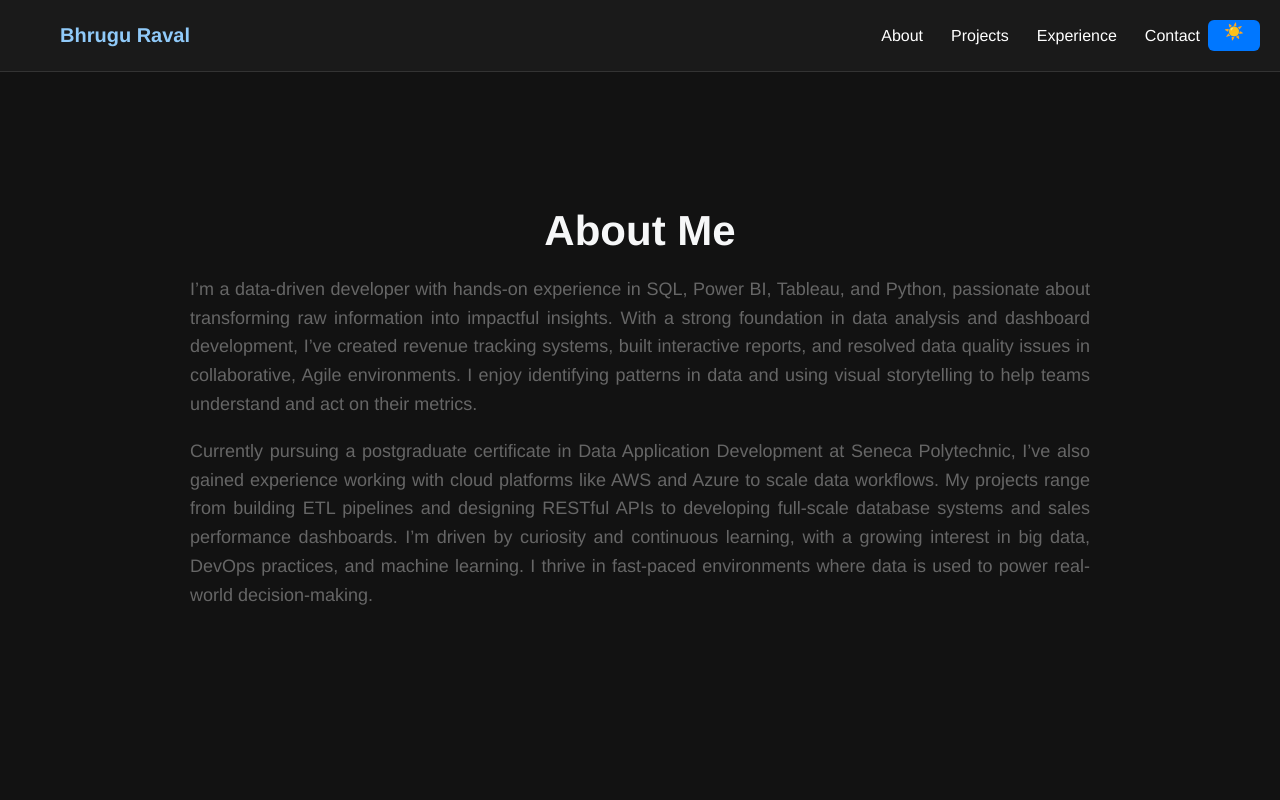
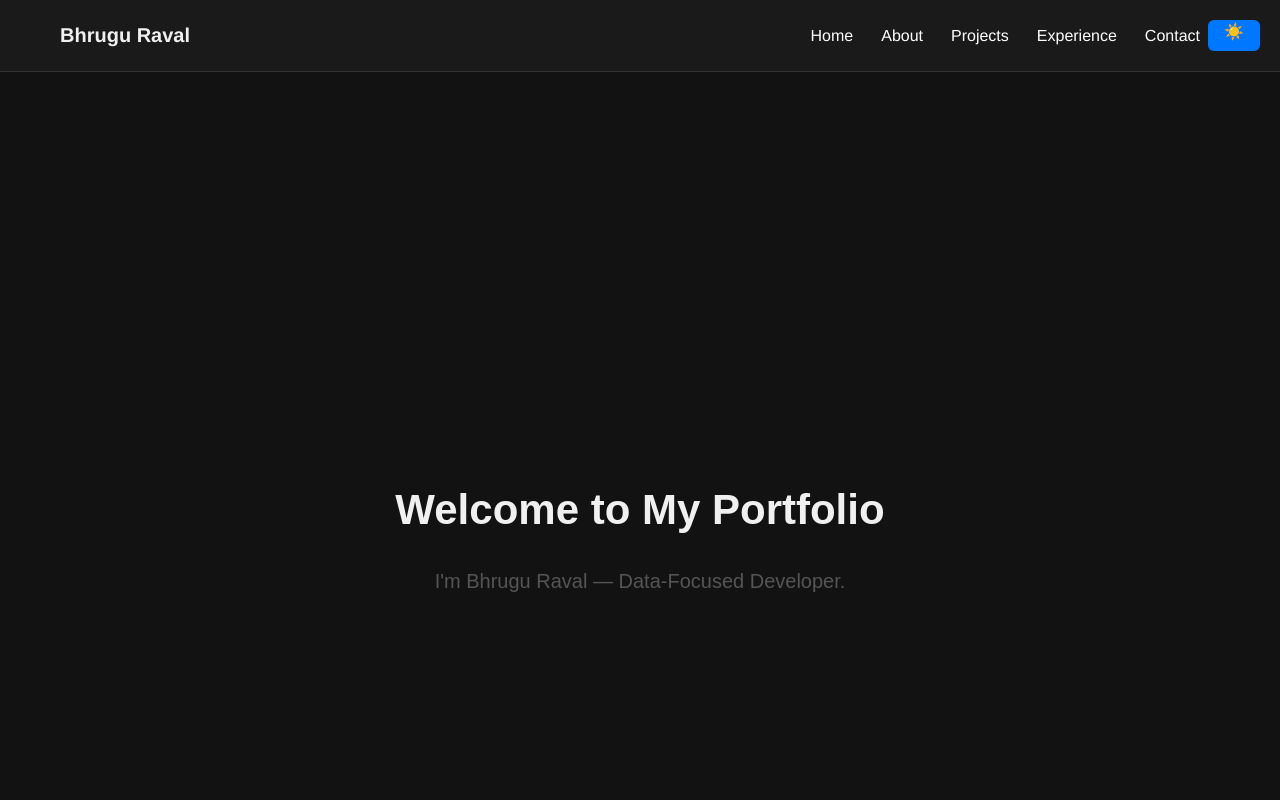
Before and after one commit to bhrugu1/portfolio, a React (Create React App) app: page / in a window 1280 px wide. Shown: the top 800 px of the page. Built offline with nearby package versions, Linux system fonts and the light colour scheme.

Commit message:
home link fix

```diff
--- a/src/App.js
+++ b/src/App.js
@@ -3,6 +3,7 @@ import { BrowserRouter as Router, Routes, Route } from 'react-router-dom';
 import './App.css';
 
 import Header from './components/header';
+import Home from './components/Home';
 import About from './components/About';
 import Projects from './components/Projects';
 import Experience from './components/Experience';
@@ -19,6 +20,7 @@ function App() {
           <Routes>
             <Route path="/" element={
               <>
+                <Home />
                 <About />
                 <Projects />
                 <Experience />
--- a/src/components/Header.css
+++ b/src/components/Header.css
@@ -14,14 +14,7 @@
 .logo {
   font-weight: bold;
   font-size: 20px;
-  color: inherit;
-  text-decoration: none;
 }
-
-.logo:hover {
-  text-decoration: underline;
-}
-
 
 .nav-links {
   display: flex;
--- /dev/null
+++ b/src/components/Home.css
@@ -0,0 +1,19 @@
+.section {
+  height: 100vh;
+  display: flex;
+  flex-direction: column;
+  justify-content: center;
+  align-items: center;
+  padding: 60px 20px;
+  text-align: center;
+}
+
+.section h1 {
+  font-size: 42px;
+  margin-bottom: 16px;
+}
+
+.section p {
+  font-size: 20px;
+  color: #555;
+}
--- /dev/null
+++ b/src/components/Home.js
@@ -0,0 +1,13 @@
+import React from 'react';
+import './Home.css';
+
+function Home() {
+  return (
+    <section id="home" className="section">
+      <h1>Welcome to My Portfolio</h1>
+      <p>I'm Bhrugu Raval — Data-Focused Developer.</p>
+    </section>
+  );
+}
+
+export default Home;
--- a/src/components/header.js
+++ b/src/components/header.js
@@ -1,6 +1,7 @@
 import React, { useState, useEffect } from 'react';
 import './Header.css';
-import { Link } from 'react-router-dom';
+import { Link, useLocation } from 'react-router-dom';
+//import { Link } from 'react-router-dom';
 
 function Header() {
   // const [darkMode, setDarkMode] = useState(true);
@@ -18,6 +19,17 @@ useEffect(() => {
     localStorage.setItem('darkMode', JSON.stringify(darkMode));
   }, [darkMode]);
 
+  const location = useLocation();
+
+const handleHomeClick = () => {
+  if (location.pathname === '/') {
+    const homeSection = document.getElementById('home');
+    if (homeSection) {
+      homeSection.scrollIntoView({ behavior: 'smooth' });
+    }
+  }
+};
+
 
   const handleToggle = (e) => {
     e.preventDefault(); // Prevents page jump
@@ -26,16 +38,75 @@ useEffect(() => {
 
   return (
     <header className="header">
-      <Link to="/" className="logo">Bhrugu Raval</Link>
-      <nav className="nav-links">
-        <a href="#about">About</a>
-        <a href="#projects">Projects</a>
-        <a href="#experience">Experience</a>
-        <a href="#contact">Contact</a>
+      <div className="logo">Bhrugu Raval</div>
+      {/* <nav className="nav-links">
+        <Link to="/" className="nav-link">Home</Link>
+        <Link
+          to="/"
+          onClick={() => {
+            setTimeout(() => {
+              const section = document.getElementById('about');
+              if (section) section.scrollIntoView({ behavior: 'smooth' });
+            }, 100);
+          }}
+        >
+          About
+        </Link>
+<Link
+          to="/"
+          onClick={() => {
+            setTimeout(() => {
+              const section = document.getElementById('projects');
+              if (section) section.scrollIntoView({ behavior: 'smooth' });
+            }, 100);
+          }}
+        >
+          Projects
+        </Link>
+        <Link
+          to="/"
+          onClick={() => {
+            setTimeout(() => {
+              const section = document.getElementById('experience');
+              if (section) section.scrollIntoView({ behavior: 'smooth' });
+            }, 100);
+          }}
+        >
+          Experience
+        </Link>
+        <Link
+          to="/"
+          onClick={() => {
+            setTimeout(() => {
+              const section = document.getElementById('contact');
+              if (section) section.scrollIntoView({ behavior: 'smooth' });
+            }, 100);
+          }}
+        >
+          Contact
+        </Link>
         <a href="#" className="dark-toggle" onClick={handleToggle}>
           {darkMode ? '☀️' : '🌙'}
         </a>
+      </nav> */}
+      <nav className="nav-links">
+  <Link to="/" onClick={handleHomeClick}>Home</Link>
+  <Link to="/" onClick={() => setTimeout(() => document.getElementById('about')?.scrollIntoView({ behavior: 'smooth' }), 100)}>About</Link>
+  <Link to="/" onClick={() => setTimeout(() => document.getElementById('projects')?.scrollIntoView({ behavior: 'smooth' }), 100)}>Projects</Link>
+  <Link to="/" onClick={() => setTimeout(() => document.getElementById('experience')?.scrollIntoView({ behavior: 'smooth' }), 100)}>Experience</Link>
+  <Link to="/" onClick={() => setTimeout(() => document.getElementById('contact')?.scrollIntoView({ behavior: 'smooth' }), 100)}>Contact</Link>
+  <a
+    href="#"
+    className="dark-toggle"
+    onClick={(e) => {
+      e.preventDefault();
+      setDarkMode(!darkMode);
+    }}
+  >
+    {darkMode ? '☀️' : '🌙'}
+  </a>
 </nav>
+
     </header>
   );
 }
```
Lines whose indentation alone changed are shown as unchanged.
